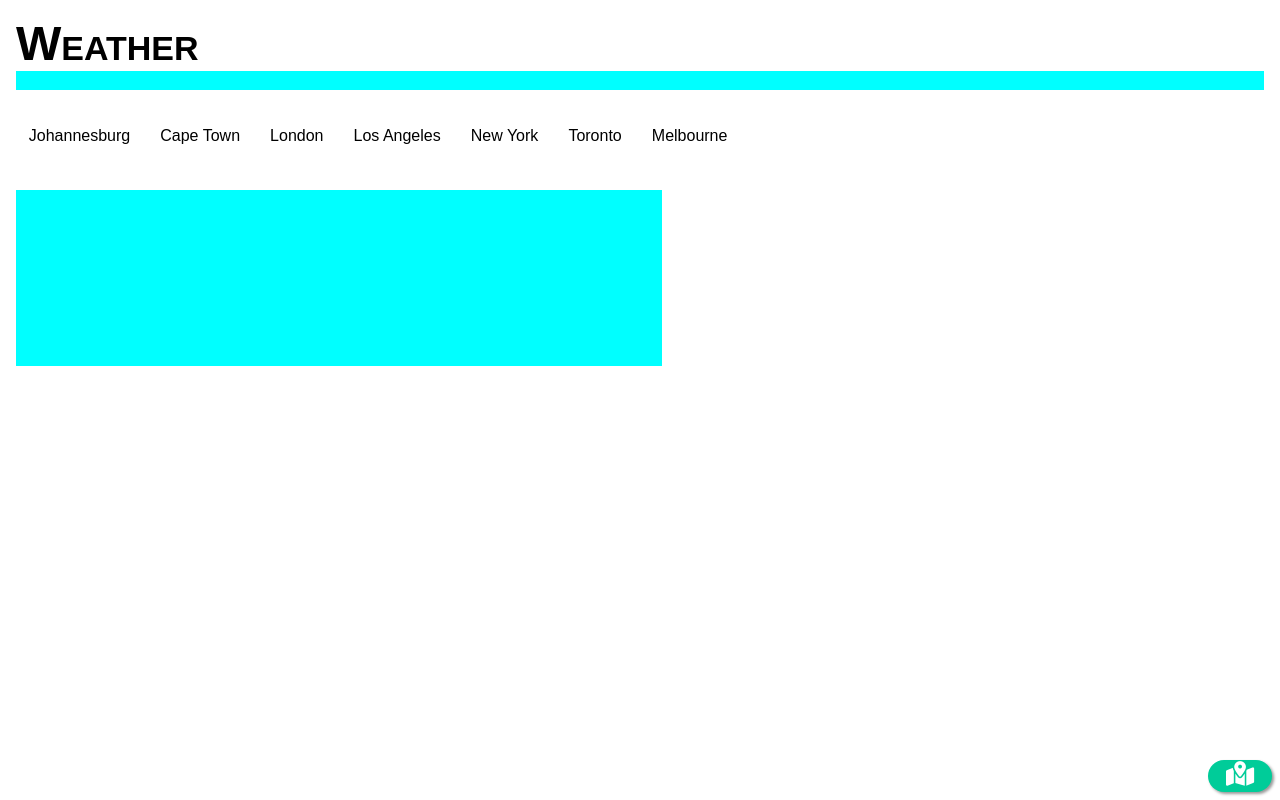
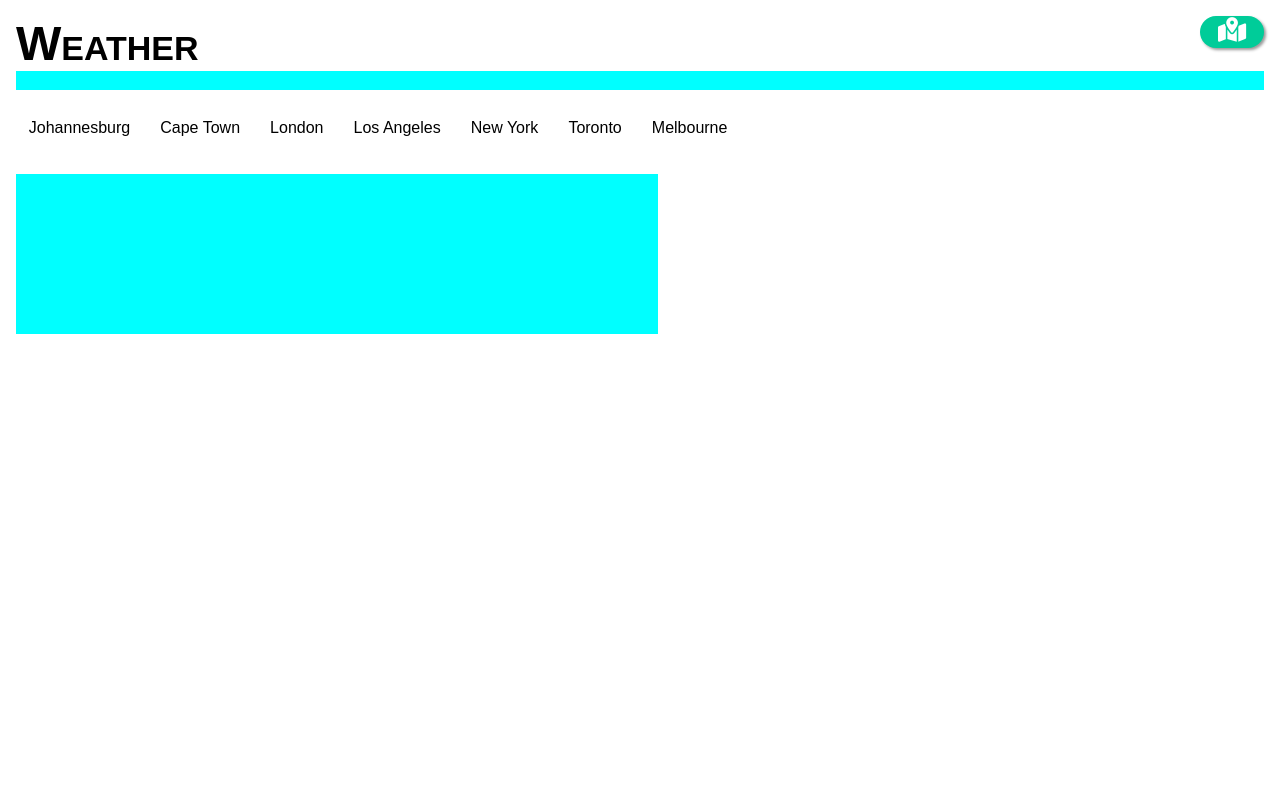
Before and after one commit to DVT-Launchpad-Web-Cadets/tana_weather_app, a plain HTML site: page index.html in a window 1280 px wide. Drawn offline with Linux system fonts and the light colour scheme; no server answers.

Commit message:
feat: :lipstick: Moved map bottom to top
Moved map button to be inline with the header instead of being at the bottom

```diff
--- a/styles.css
+++ b/styles.css
@@ -14,7 +14,7 @@ body {
 
 .heading {
   color: black;
-  margin-bottom: 1.5rem;
+  margin-bottom: 1rem;
   span {
     font: small-caps bold 3rem sans-serif;
   }
@@ -27,7 +27,7 @@ body {
 }
 
 .major_cities_scroll {
-  margin-bottom: 2rem;
+  margin-bottom: 1.5rem;
   background-color: white;
   overflow: auto;
   white-space: nowrap;
@@ -53,7 +53,7 @@ body {
     flex: 1 0 auto;
     display: grid;
     height: 7rem;
-    padding: 2rem;
+    padding: 1.5rem;
     padding-right: 0.8rem;
     grid-template-columns: 2fr 1fr;
     grid-template-rows: 1fr 1fr 0.5fr;
@@ -123,8 +123,8 @@ body {
     position: fixed;
     width: 4rem;
     height: 2rem;
-    bottom: 0.5rem;
-    right: 0.5rem;
+    top: 1rem;
+    right: 1rem;
     background-color: #0c9;
     color: #fff;
     border-radius: 50px;
```
